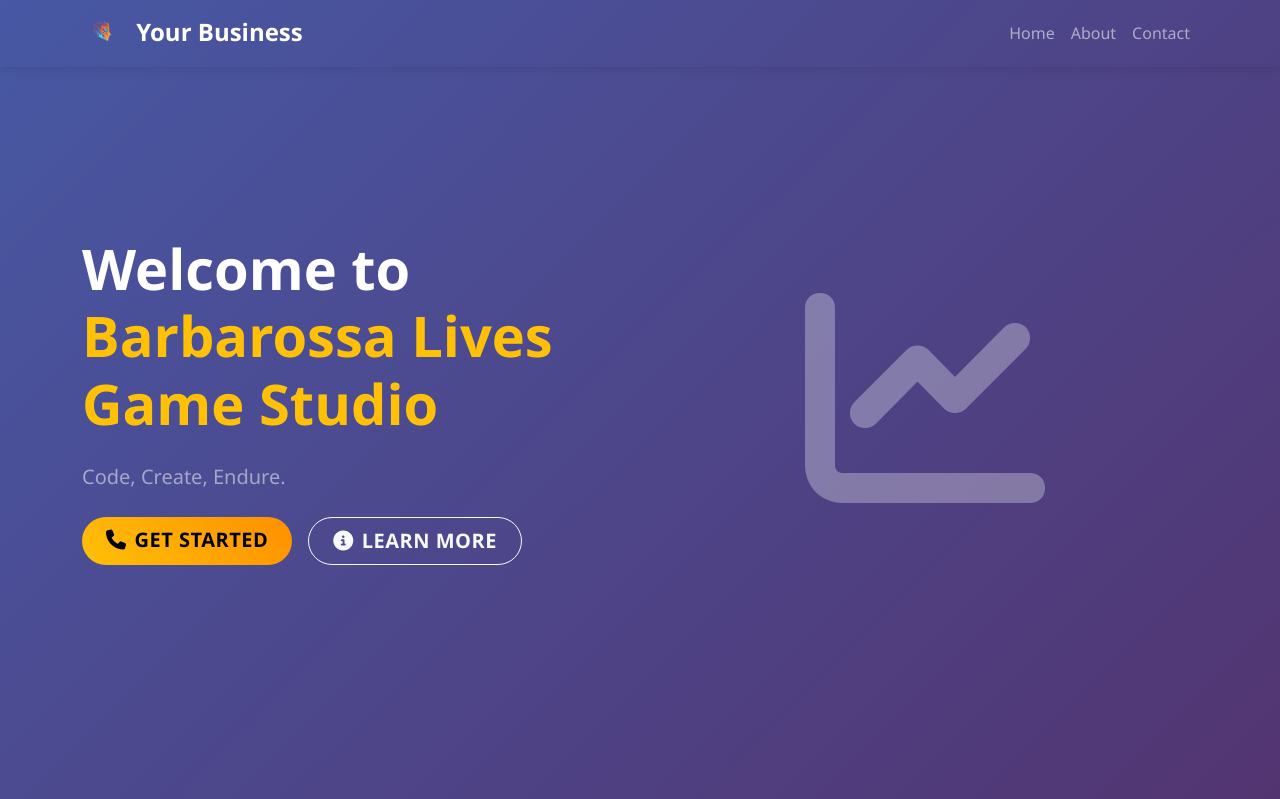
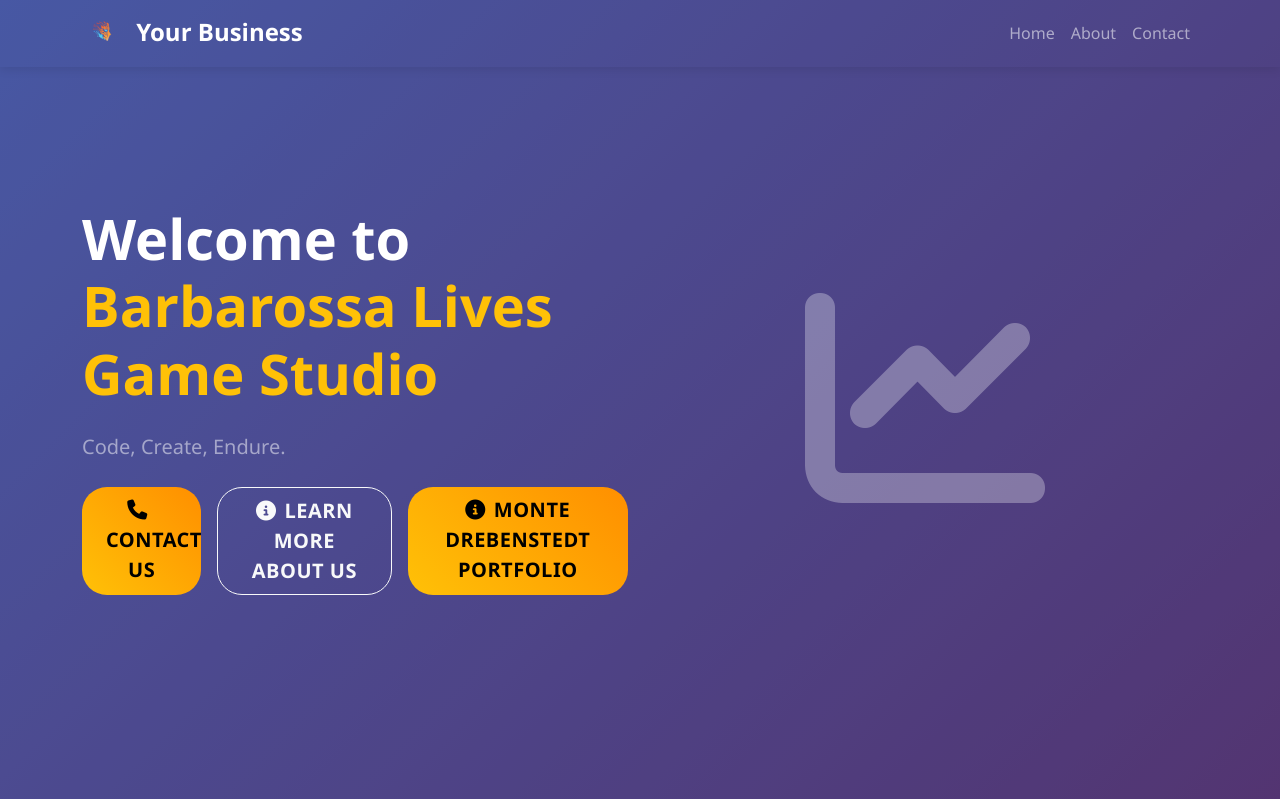
Before and after one commit to BarbarossaLives/mainsite_render, a FastAPI app: page / in a window 1280 px wide. Shown: the top 799 px of the page. Run offline with FastAPI, Linux system fonts and the light colour scheme.

Commit message:
updated index.html

```diff
--- a/templates/index.html
+++ b/templates/index.html
@@ -16,10 +16,13 @@
                 </p>
                 <div class="d-flex gap-3">
                     <a href="/contact" class="btn btn-warning btn-lg px-4">
-                        <i class="fas fa-phone me-2"></i>Get Started
+                        <i class="fas fa-phone me-2"></i>Contact Us
                     </a>
                     <a href="/about" class="btn btn-outline-light btn-lg px-4">
-                        <i class="fas fa-info-circle me-2"></i>Learn More
+                        <i class="fas fa-info-circle me-2"></i>Learn more about us
+                    </a>
+                    <a href="" class="btn btn-warning btn-lg px-4">
+                        <i class="fas fa-info-circle me-2"></i>Monte Drebenstedt Portfolio
                     </a>
                 </div>
             </div>
```
